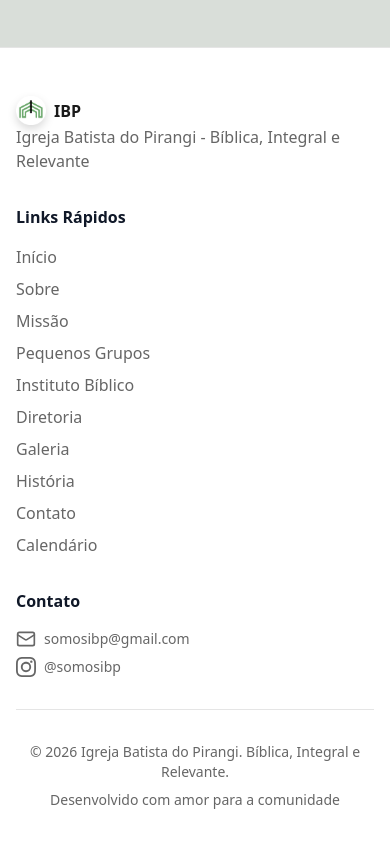
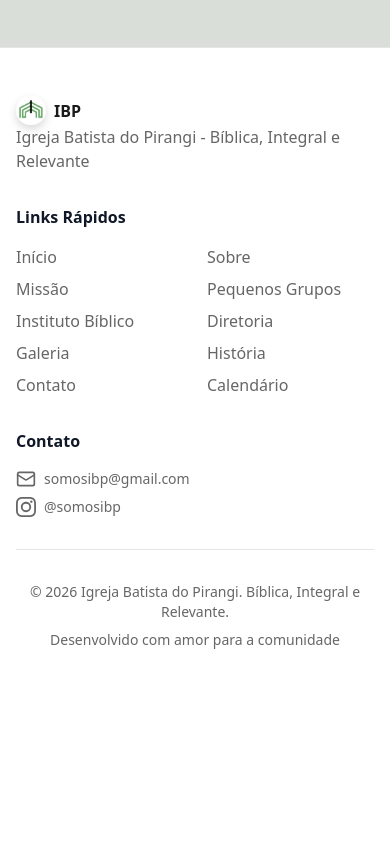
Before and after one commit to JVitorbs/ibp-next, a Next.js app: page /pg in a window 390 px wide. Shown: the part 1295-2139 px from the top of the page. After the commit the page ends 1993 px from the top, so only its background shows below. Built offline with nearby package versions, Linux system fonts and the light colour scheme.

Commit message:
feat: update layout of footer links to use grid for better responsiveness

```diff
--- a/src/components/Footer.tsx
+++ b/src/components/Footer.tsx
@@ -30,7 +30,7 @@
 
           <div>
             <h4 className="font-semibold mb-4">Links Rápidos</h4>
-            <ul className="space-y-2">
+            <ul className="grid grid-cols-2 gap-y-2 gap-x-6">
               <li>
                 <Link href="/" className="text-muted-foreground hover:foreground transition">Início</Link>
               </li>
```
